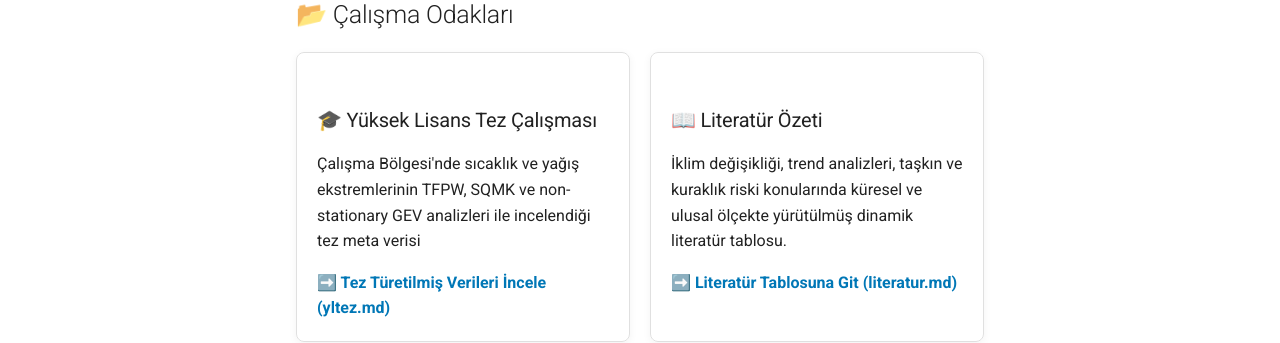
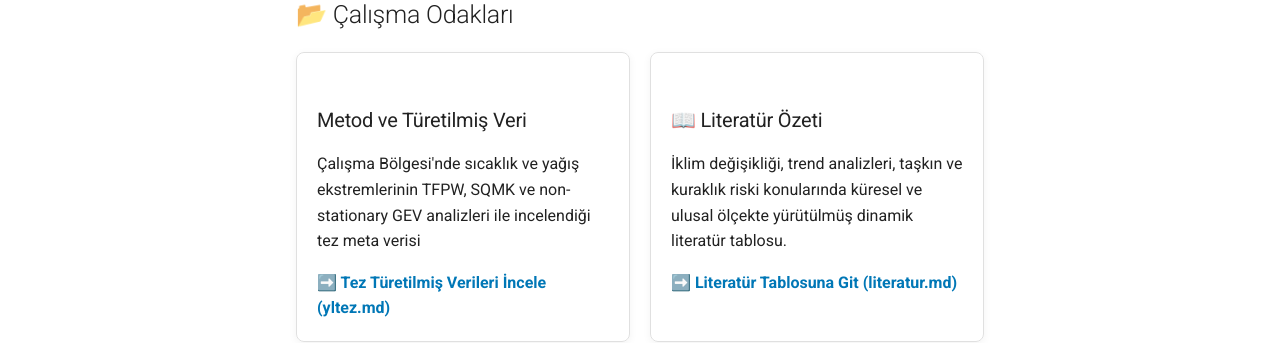
Before and after one commit to mkoztas/mkoztas.github.io, an MkDocs documentation site: the page built from docs/calismalar.md, in a window 1280 px wide. Shown: the part 373-716 px from the top of the page. Built offline with MkDocs 1.6.1 and Material for MkDocs 9.7.7, drawn with Linux system fonts in a browser that asks for light colours.

Commit message:
Update calismalar.md

```diff
--- a/docs/calismalar.md
+++ b/docs/calismalar.md
@@ -9,7 +9,7 @@
 <div style="display: grid; grid-template-columns: repeat(auto-fit, minmax(280px, 1fr)); gap: 20px; margin-top: 20px;">
 
   <div style="border: 1px solid #e0e0e0; border-radius: 8px; padding: 20px; box-shadow: 0 2px 8px rgba(0,0,0,0.05);">
-    <h3>🎓 Yüksek Lisans Tez Çalışması</h3>
+    <h3>Metod ve Türetilmiş Veri</h3>
     <p>Çalışma Bölgesi'nde sıcaklık ve yağış ekstremlerinin TFPW, SQMK ve non-stationary GEV analizleri ile incelendiği tez meta verisi</p>
     <a href="yltez.md" style="font-weight: bold; color: #0077B6;">➡️ Tez Türetilmiş Verileri İncele (yltez.md)</a>
   </div>
```
